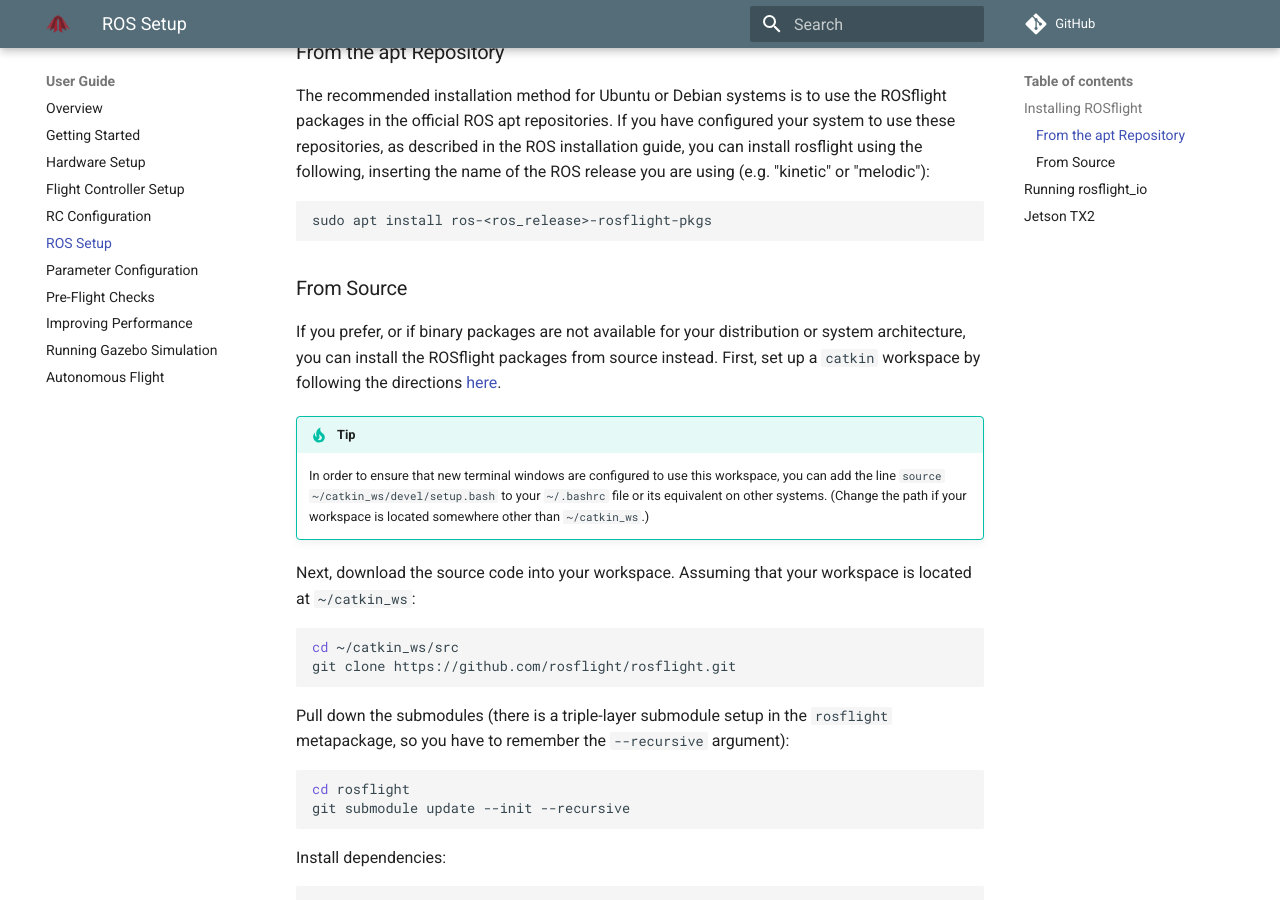
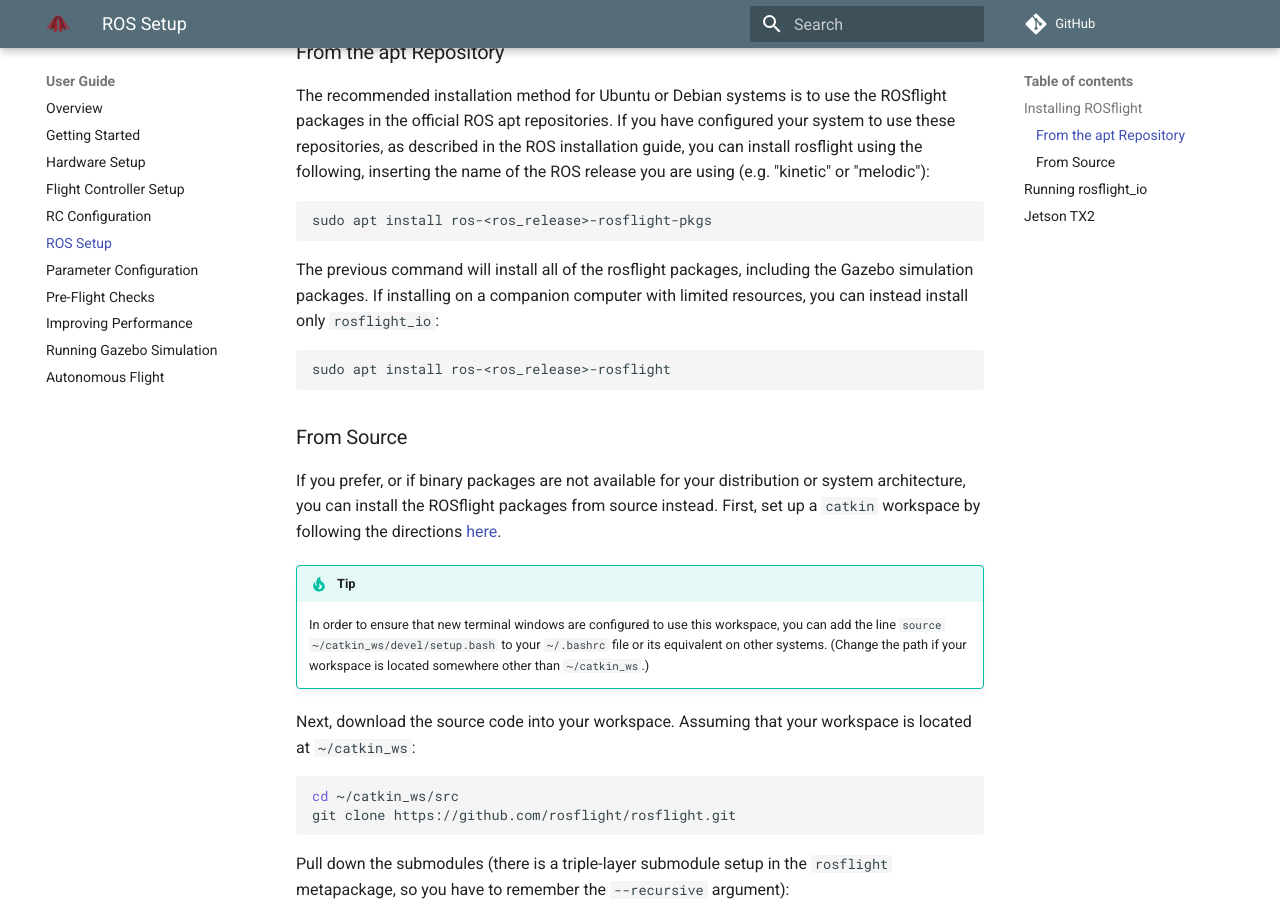
Before and after one commit to rosflight/rosflight_firmware, an MkDocs documentation site: the page built from docs/user-guide/ros-setup.md, in a window 1280 px wide and 900 px high, scrolled down 586 px. Built offline with MkDocs 1.6.1 and Material for MkDocs 9.7.7, drawn with Linux system fonts in a browser that asks for light colours; comment, search, counter and statistics services are not loaded; old or Windows-style settings are respelled for this version of MkDocs.

Commit message:
Documented minimal rosflight install for companion computers

````diff
--- a/docs/user-guide/ros-setup.md
+++ b/docs/user-guide/ros-setup.md
@@ -11,8 +11,15 @@ You will need to install the ROSflight packages on both the companion computer a
 ### From the apt Repository
 
 The recommended installation method for Ubuntu or Debian systems is to use the ROSflight packages in the official ROS apt repositories. If you have configured your system to use these repositories, as described in the ROS installation guide, you can install rosflight using the following, inserting the name of the ROS release you are using (e.g. "kinetic" or "melodic"):
+
 ```bash
 sudo apt install ros-<ros_release>-rosflight-pkgs
+```
+
+The previous command will install all of the rosflight packages, including the Gazebo simulation packages. If installing on a companion computer with limited resources, you can instead install only `rosflight_io`:
+
+```bash
+sudo apt install ros-<ros_release>-rosflight
 ```
 
 ### From Source
````
